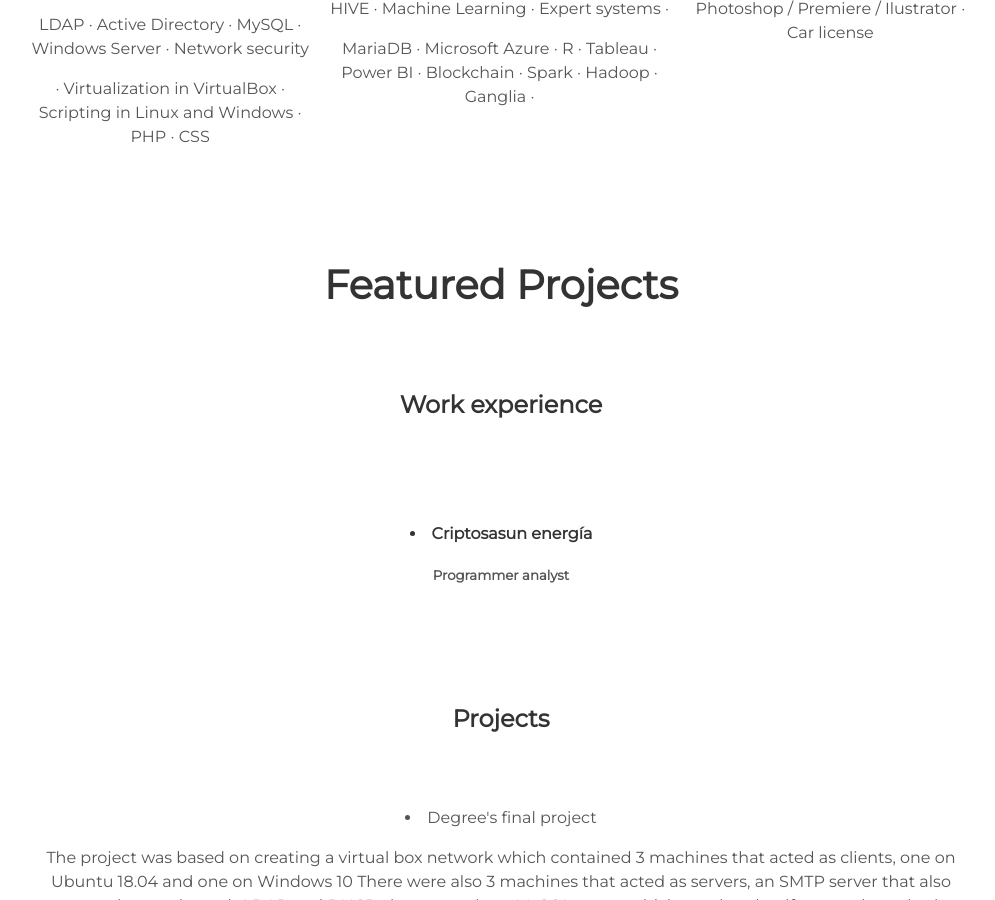
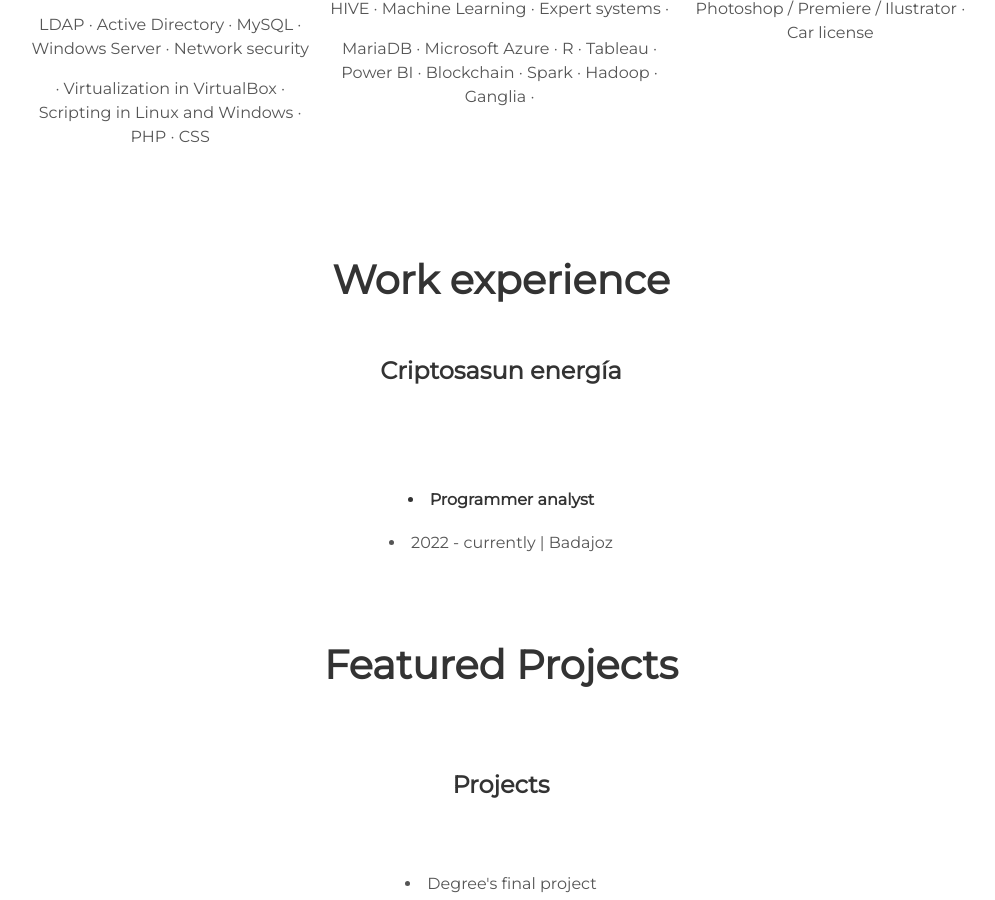
Before and after one commit to dev-freddiies/de-freddiies.github.io, a Jekyll site: the page index.html, which Jekyll copies as it is, in a window 1280 px wide and 900 px high, scrolled down 1577 px. Shown: the whole window, without its empty margins (139-1134 px from the left). Built offline with Jekyll 4.4.1, drawn with Linux system fonts in a browser that asks for light colours.

Commit message:
Update index.html

```diff
--- a/index.html
+++ b/index.html
@@ -71,24 +71,28 @@ n
 </div>
 
       </section>
+
+
+  <section id="work-experience">
+        <div class="user-details">
+  <h1> Work experience </h1>
+</div>
+
+ <div align=center>
+    <h3> Criptosasun energía </h3>
+     <br></br>
+
+       <h4><li> Programmer analyst </li></h4>
+       <li> 2022 - currently | Badajoz </li>
+       <i class="devicon-androidstudio-original-wordmark-plain colored"></i>
+
+   </div>
+
+
       <section id="projects">
         <div class="user-details">
   <h1> Featured Projects </h1>
 </div>
-
-
-
-<div align=center>
-    <h3> Work experience </h3>
-     <br></br>
-
-       <h4><li> Criptosasun energía </li></h4>
-    <h5><p>Programmer analyst</p></h5>
-    <br></br>
-
-</div>
-
-
 
 <div align=center>
     <h3> Projects </h3>
```
